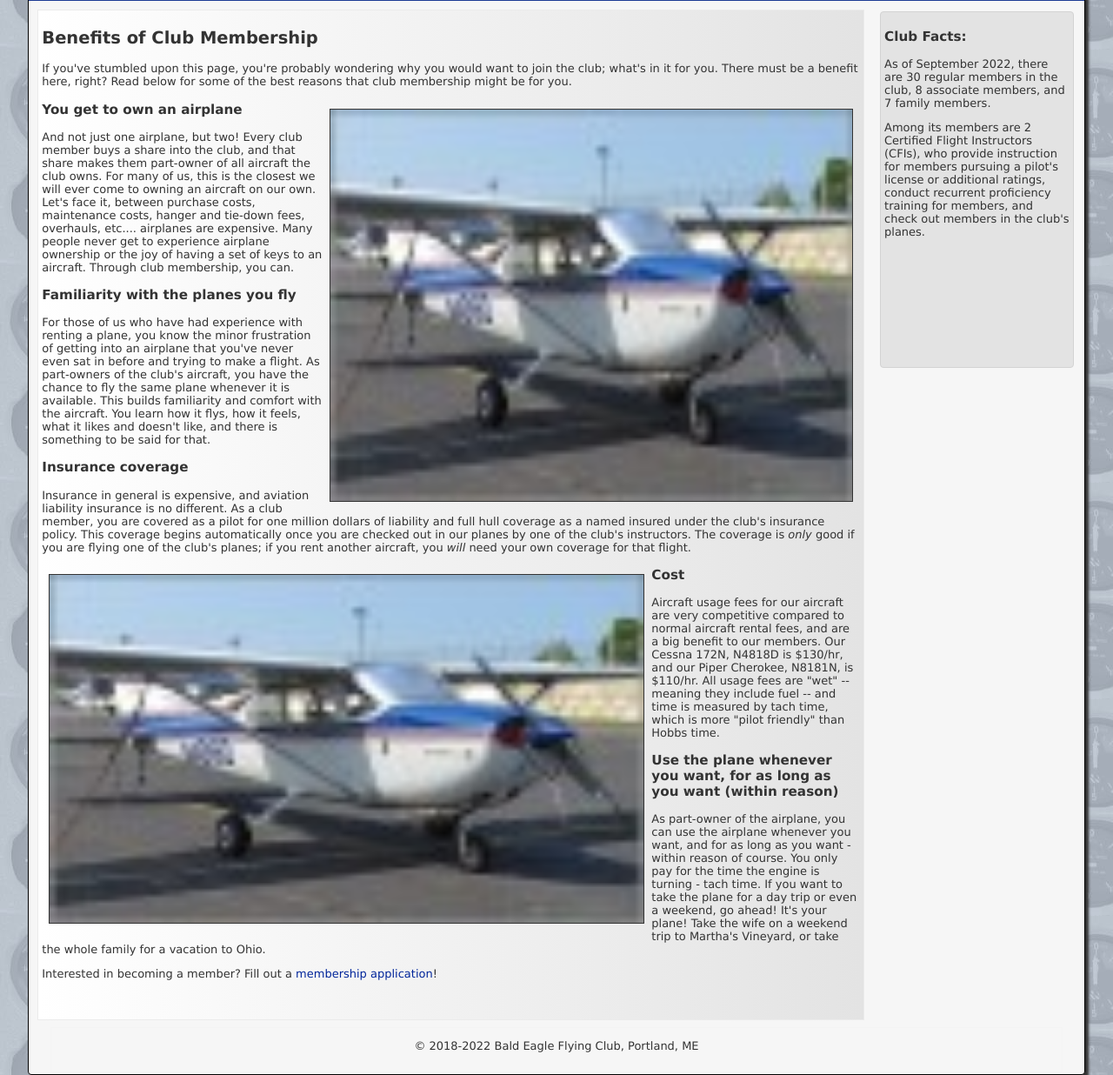
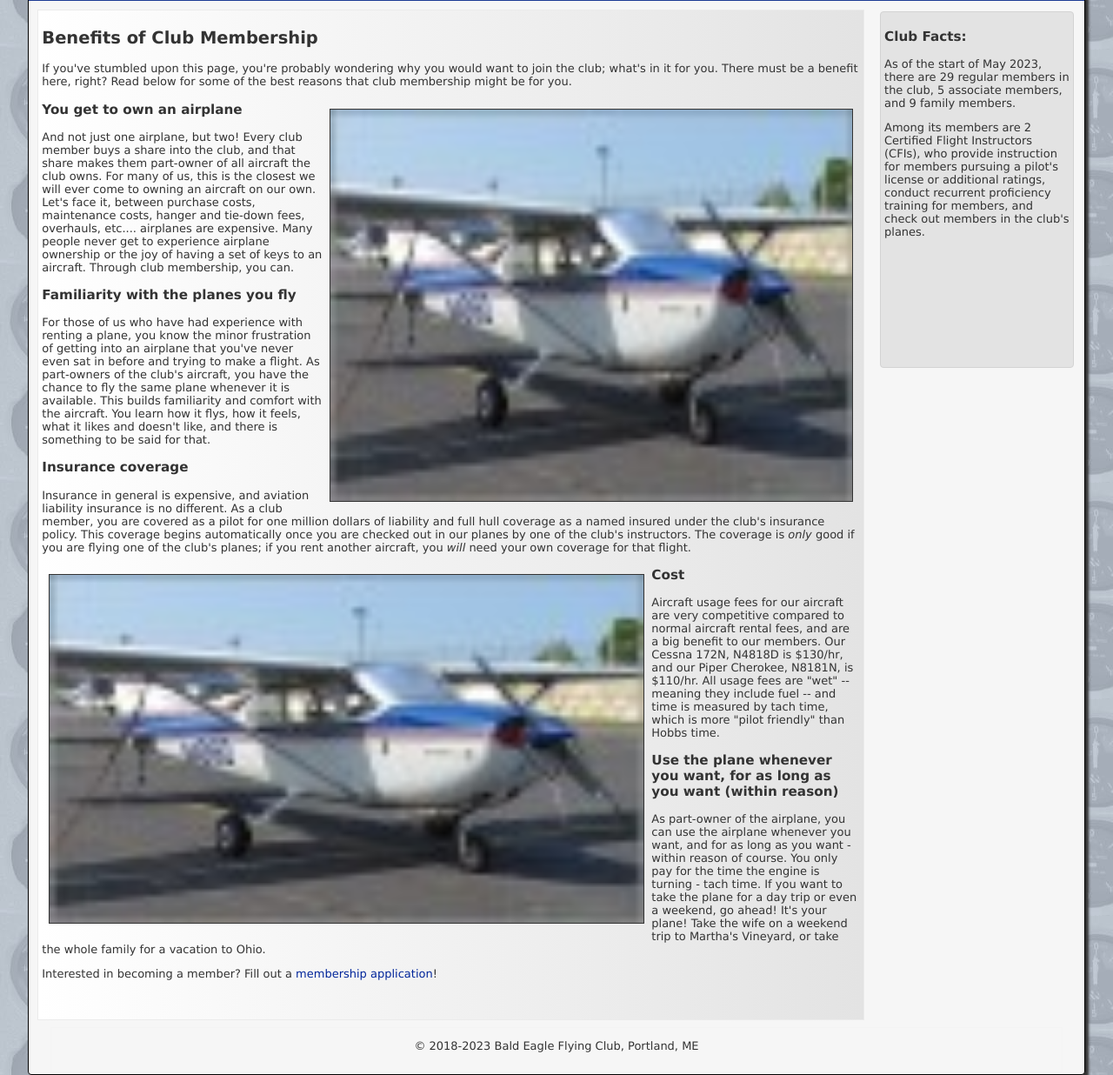
Before and after one commit to gatheall/BEFC, a PHP site: page /benefits.php in a window 1280 px wide. Shown: the part 192-1428 px from the top of the page at 87% size. Run offline with PHP 8.4, Linux system fonts and the light colour scheme; some libraries are stand-ins or nearby versions.

Commit message:
- Updated the number of members.

```diff
--- a/website/benefits.php
+++ b/website/benefits.php
@@ -87,8 +87,8 @@ Vineyard, or take the whole family for a vacation to Ohio.</p>
 		<div id="rightcolumn">
 		<h3>Club Facts:</h3>
 
-<p>As of September 2022, there are 30 regular members in the club, 8
-associate members, and 7 family members.</p>
+<p>As of the start of May 2023, there are 29 regular members in the club, 5
+associate members, and 9 family members.</p>
 
 <p>Among its members are 2 Certified Flight Instructors (CFIs), who
 provide instruction for members pursuing a pilot's license or additional
@@ -102,7 +102,7 @@ out members in the club's planes.</P>
         </div>
 		<div id="footerwrap">
         <div id="footer">
-            <p>&copy; 2018-2022 Bald Eagle Flying Club, Portland, ME</p>
+            <p>&copy; 2018-2023 Bald Eagle Flying Club, Portland, ME</p>
         </div>
     </div>
     </div>
```
